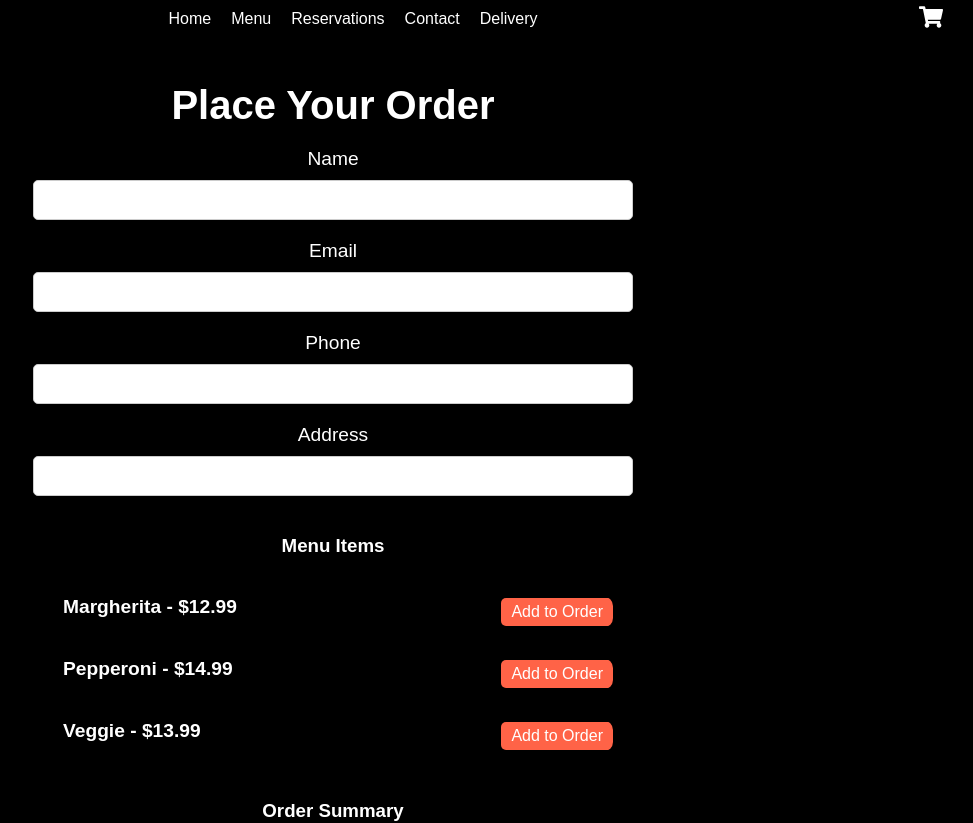
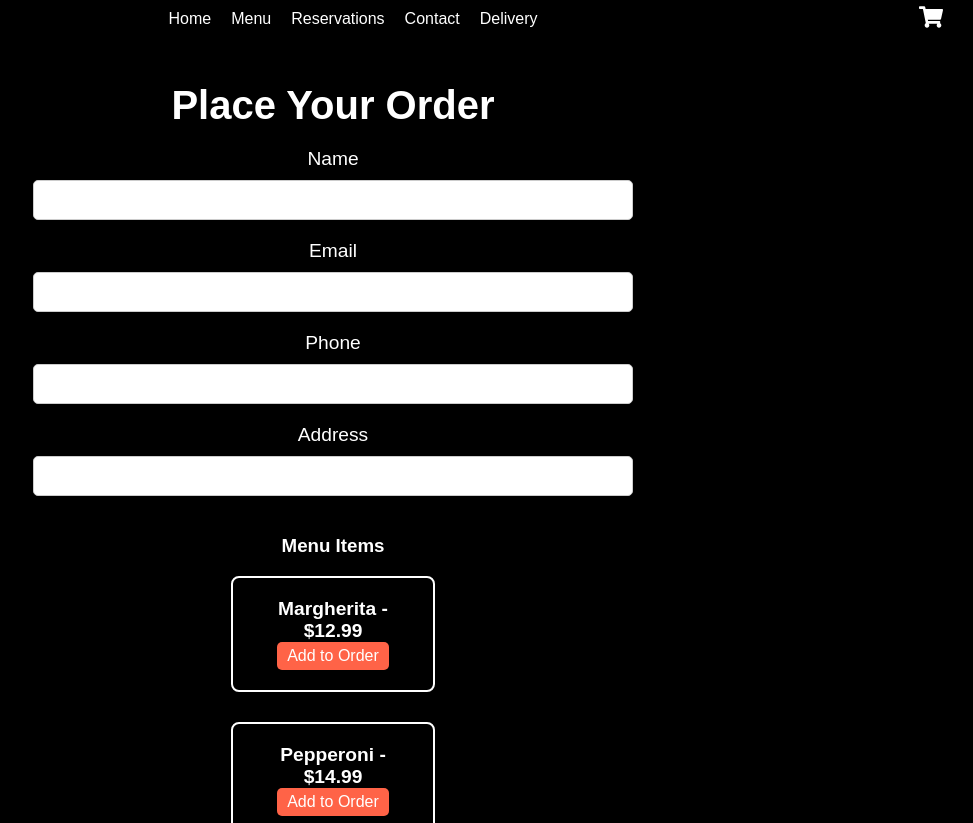
Before and after one commit to Juan-Zuniga-Codoceo/pizzas, a React (Create React App) app: page /orders in a window 1280 px wide. Shown: the top 823 px of the page, without its empty margins (307-1280 px from the left). Built offline with nearby package versions, Linux system fonts and the light colour scheme.

Commit message:
Solucionado problema cards dentro del menu

```diff
--- a/src/components/Drinks.js
+++ b/src/components/Drinks.js
@@ -1,32 +1,34 @@
 // src/components/Drinks.js
-import React from 'react';
+import React, { useState } from 'react';
 import '../styles/components/MenuItems.css';
 
 const Drinks = () => {
+  const [cart, setCart] = useState([]);
+
   const drinks = [
     {
       id: 1,
-      name: 'Coke',
-      description: 'Classic Coca-Cola to refresh your meal.',
+      name: 'Coca Cola',
+      description: 'Classic Coca Cola soft drink.',
       image: require('../assets/images/drink1.jpg'),
-      rating: 4.4,
-      price: '$2.99',
+      rating: 4.5,
+      price: 1.99,
     },
     {
       id: 2,
-      name: 'Pepsi',
-      description: 'Refreshing Pepsi to accompany your meal.',
+      name: 'Orange Juice',
+      description: 'Freshly squeezed orange juice.',
       image: require('../assets/images/drink2.jpg'),
-      rating: 4.3,
-      price: '$2.99',
+      rating: 4.8,
+      price: 2.99,
     },
     {
       id: 3,
-      name: 'Orange Juice',
-      description: 'Freshly squeezed orange juice.',
+      name: 'Beer',
+      description: 'Cold beer to refresh your day.',
       image: require('../assets/images/drink3.jpg'),
-      rating: 4.6,
-      price: '$3.99',
+      rating: 4.7,
+      price: 3.99,
     },
   ];
 
@@ -46,21 +48,26 @@ const Drinks = () => {
     return stars;
   };
 
+  const addToCart = (item) => {
+    setCart([...cart, item]);
+    alert(`${item.name} added to cart`);
+  };
+
   return (
     <section className="menu-items-section">
       <h2>Drinks</h2>
       <div className="menu-items">
-        {drinks.map(drink => (
-          <div key={drink.id} className="menu-item">
-            <img src={drink.image} alt={drink.name} />
-            <h3>{drink.name}</h3>
-            <p>{drink.description}</p>
+        {drinks.map(item => (
+          <div key={item.id} className="menu-item">
+            <img src={item.image} alt={item.name} />
+            <h3>{item.name}</h3>
+            <p>{item.description}</p>
             <div className="rating">
-              {renderStars(drink.rating)}
-              <span className="rating-number">{drink.rating}</span>
+              {renderStars(item.rating)}
+              <span className="rating-number">{item.rating}</span>
             </div>
-            <p className="price">{drink.price}</p>
-            <button className="buy-button">Buy Now</button>
+            <p className="price">${item.price.toFixed(2)}</p>
+            <button className="buy-button" onClick={() => addToCart(item)}>Add to Cart</button>
           </div>
         ))}
       </div>
--- a/src/components/Pizzas.js
+++ b/src/components/Pizzas.js
@@ -1,8 +1,10 @@
 // src/components/Pizzas.js
-import React from 'react';
+import React, { useState } from 'react';
 import '../styles/components/MenuItems.css';
 
 const Pizzas = () => {
+  const [cart, setCart] = useState([]);
+
   const pizzas = [
     {
       id: 1,
@@ -10,7 +12,7 @@ const Pizzas = () => {
       description: 'Classic delight with fresh tomatoes and mozzarella cheese.',
       image: require('../assets/images/pizza1.jpg'),
       rating: 4.5,
-      price: '$12.99',
+      price: 12.99,
     },
     {
       id: 2,
@@ -18,7 +20,7 @@ const Pizzas = () => {
       description: 'Spicy pepperoni with a blend of cheese and tomato sauce.',
       image: require('../assets/images/pizza2.jpg'),
       rating: 4.7,
-      price: '$14.99',
+      price: 14.99,
     },
     {
       id: 3,
@@ -26,7 +28,7 @@ const Pizzas = () => {
       description: 'Loaded with fresh vegetables and a touch of basil.',
       image: require('../assets/images/pizza3.jpg'),
       rating: 4.3,
-      price: '$13.99',
+      price: 13.99,
     },
   ];
 
@@ -46,6 +48,11 @@ const Pizzas = () => {
     return stars;
   };
 
+  const addToCart = (pizza) => {
+    setCart([...cart, pizza]);
+    alert(`${pizza.name} added to cart`);
+  };
+
   return (
     <section className="menu-items-section">
       <h2>Pizzas</h2>
@@ -59,8 +66,8 @@ const Pizzas = () => {
               {renderStars(pizza.rating)}
               <span className="rating-number">{pizza.rating}</span>
             </div>
-            <p className="price">{pizza.price}</p>
-            <button className="buy-button">Buy Now</button>
+            <p className="price">${pizza.price.toFixed(2)}</p>
+            <button className="buy-button" onClick={() => addToCart(pizza)}>Add to Cart</button>
           </div>
         ))}
       </div>
--- a/src/styles/components/MenuItems.css
+++ b/src/styles/components/MenuItems.css
@@ -1,49 +1,53 @@
 /* src/styles/components/MenuItems.css */
 .menu-items-section {
-  padding: 50px 20px;
-  background-color: var(--color-black);
+  padding: 20px;
   text-align: center;
 }
 
 .menu-items-section h2 {
-  font-size: 2.5rem;
-  margin-bottom: 30px;
-  color: var(--color-white);
+  margin-bottom: 20px;
+  color: var(--color-orange);
 }
 
 .menu-items {
   display: flex;
-  justify-content: space-around;
-  flex-wrap: wrap;
+  justify-content: space-around; /* Espacio entre las cards */
+  align-items: center;
+  gap: 20px; /* Espacio entre las cards */
+  flex-wrap: wrap; /* Permitir que las cards se ajusten si la pantalla es pequeña */
 }
 
 .menu-item {
+  background-color: var(--color-dark-gray);
+  color: var(--color-white);
+  text-decoration: none;
+  padding: 20px;
+  border-radius: 8px;
+  box-shadow: 0 4px 8px rgba(0, 0, 0, 0.1);
+  width: calc(33.33% - 40px); /* Ajustar el ancho de las cards */
   text-align: center;
-  margin: 20px;
-  border-radius: 10px;
-  box-shadow: 0 4px 8px rgba(0, 0, 0, 0.1);
-  overflow: hidden;
-  transition: transform 0.3s;
-  background-color: var(--color-black);
-  color: var(--color-white);
+  transition: transform 0.3s ease;
+  display: flex;
+  flex-direction: column; /* Asegurar que la información esté debajo de la imagen */
+  border: 2px solid var(--color-white); /* Agregar borde blanco */
+}
+
+.menu-item:hover {
+  transform: translateY(-5px);
 }
 
 .menu-item img {
   width: 100%;
-  height: 200px;
-  object-fit: cover;
+  border-radius: 8px 8px 0 0;
 }
 
 .menu-item h3 {
-  font-size: 1.5rem;
-  margin: 10px 0;
+  margin: 15px 0 10px 0;
   color: var(--color-orange);
 }
 
 .menu-item p {
-  font-size: 1rem;
-  color: var(--color-white);
-  padding: 0 10px 10px;
+  margin: 0;
 }
 
 .rating {
@@ -55,18 +59,15 @@
 
 .star {
   color: var(--color-orange);
-  margin: 0 2px;
 }
 
 .rating-number {
-  margin-left: 10px;
-  font-size: 1rem;
+  margin-left: 5px;
   color: var(--color-white);
 }
 
 .price {
   font-size: 1.2rem;
-  margin: 10px 0;
   color: var(--color-orange);
 }
 
@@ -78,13 +79,10 @@
   border: none;
   border-radius: 5px;
   cursor: pointer;
+  margin-top: 10px;
   transition: background-color 0.3s ease;
 }
 
 .buy-button:hover {
   background-color: #ff4500;
 }
-
-.menu-item:hover {
-  transform: scale(1.05);
-}
```
